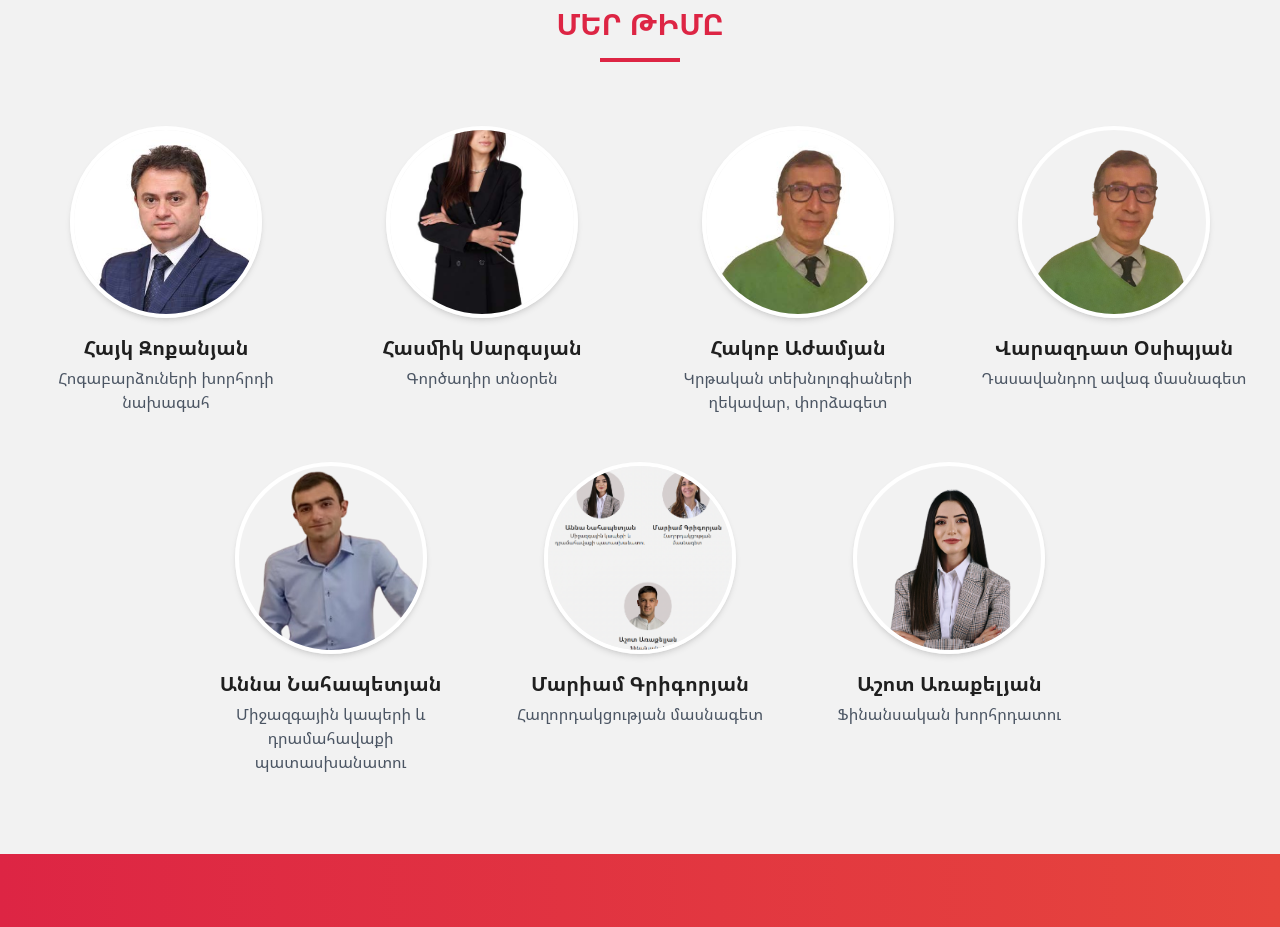
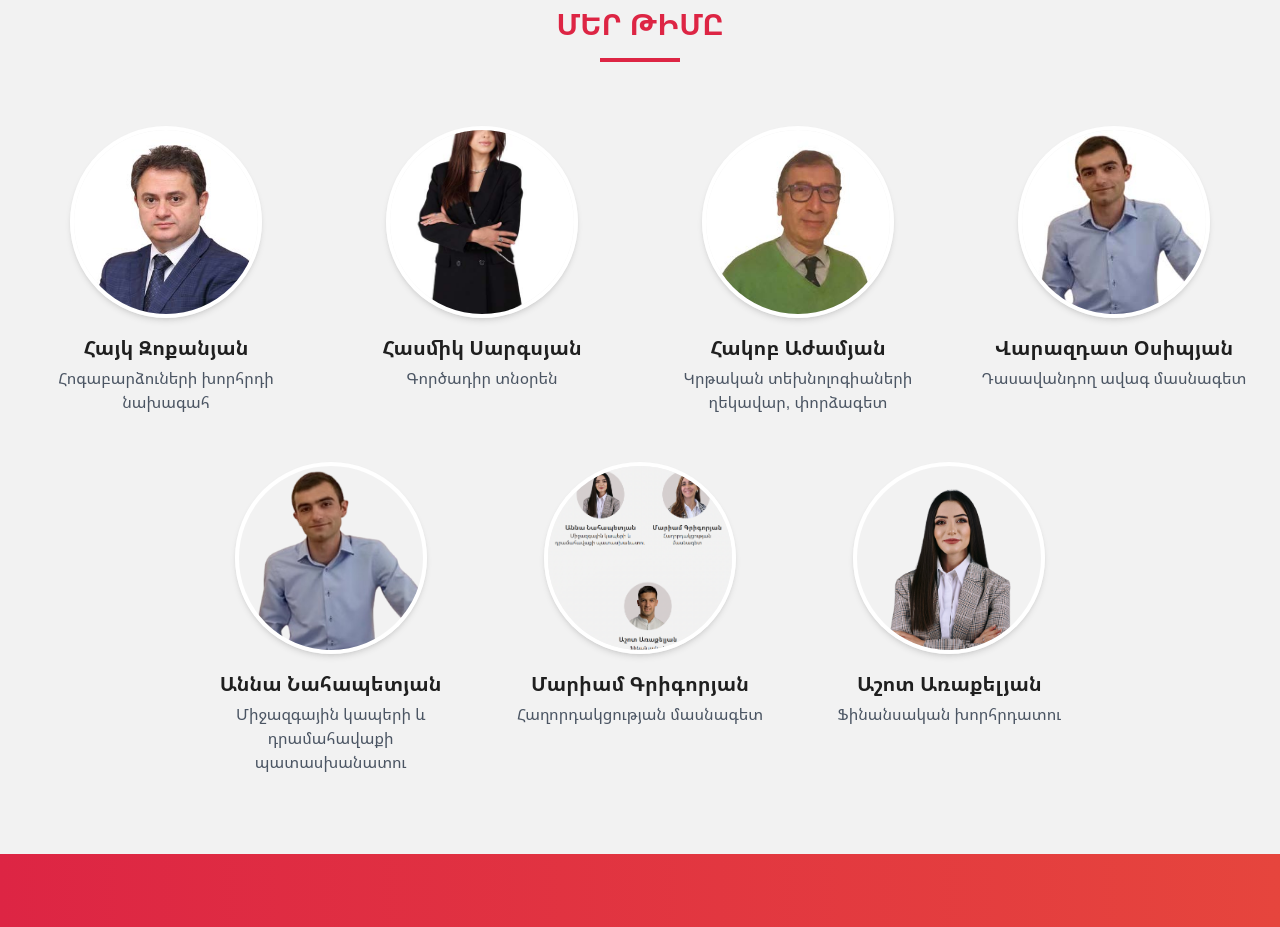
Before and after one commit to fulfilledbyai/zenith-academy-web, a React (Vite) app: page / in a window 1280 px wide. Shown: the part 4200-5127 px from the top of the page. Built offline with nearby package versions, Linux system fonts and the light colour scheme.

Commit message:
Visual edit in Lovable
Edited UI in Lovable

```diff
--- a/src/pages/Index.tsx
+++ b/src/pages/Index.tsx
@@ -212,7 +212,7 @@ const Index = () => {
 
             <div className="text-center">
               <div className="rounded-full overflow-hidden w-48 h-48 mx-auto mb-4 border-4 border-white shadow-md">
-                <img src="/lovable-uploads/fc5a2653-029c-4cbc-acf8-e5439cca53e6.png" alt={t('team.varadzak')} className="w-full h-full object-cover" />
+                <img alt={t('team.varadzak')} className="w-full h-full object-cover" src="/lovable-uploads/d537dbe2-c852-435b-9dc1-e92241ee247f.jpg" />
               </div>
               <h3 className="text-xl font-bold mb-1">{t('team.varadzak')}</h3>
               <p className="text-gray-600">{t('team.varadzakRole')}</p>
```
Also changed, not shown: public/lovable-uploads/d537dbe2-c852-435b-9dc1-e92241ee247f.jpg (added).
